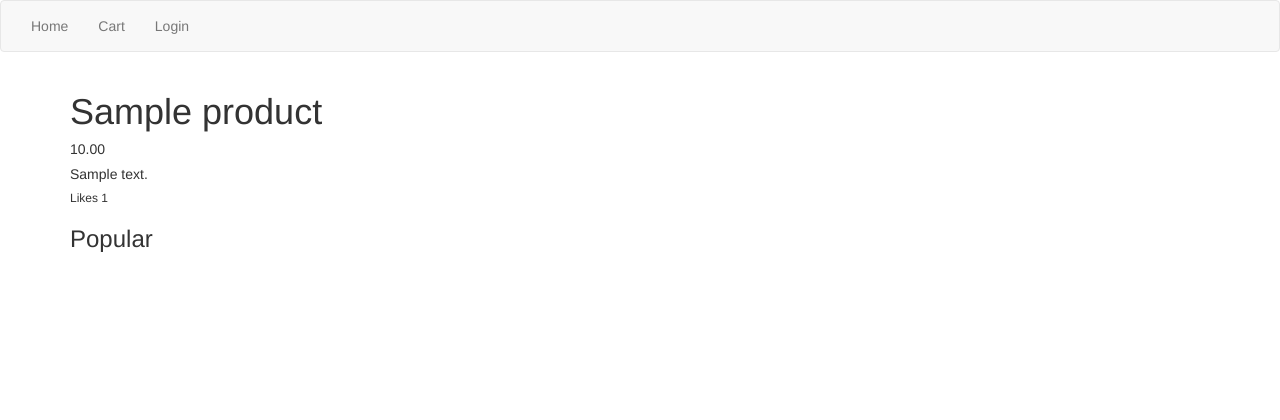
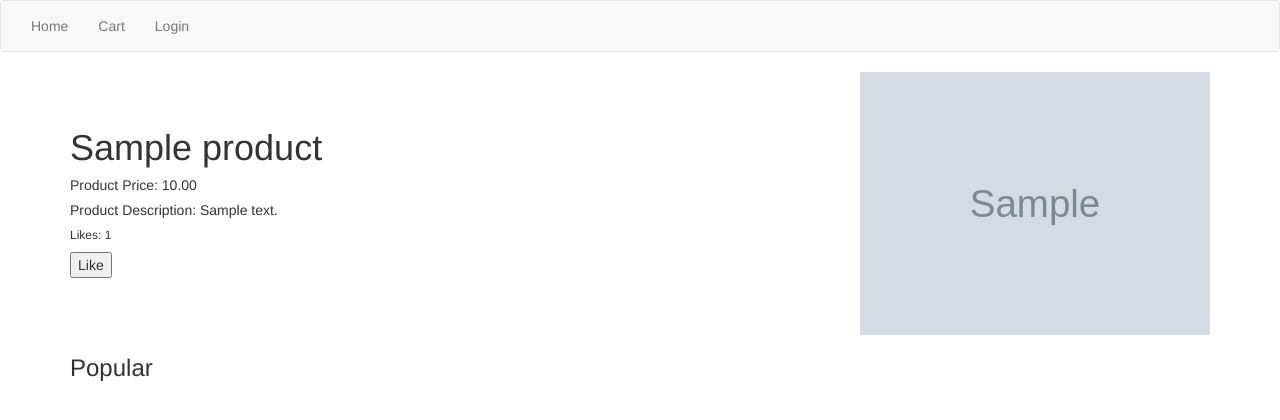
Before and after one commit to Blazhevskiy/SteelKiwi, a Django app: a page that uses test_products_task/templates/products/product_detail.html in a window 1280 px wide. Shown: the top 420 px of the page. Run offline with Django 3.2, Linux system fonts and the light colour scheme; tables that the repository leaves empty hold one stand-in row (values such as "Sample post"); grey boxes marked "Sample" are stand-in pictures; some libraries are stand-ins or nearby versions.

Commit message:
Ready task commit

```diff
--- a/config/settings.py
+++ b/config/settings.py
@@ -38,7 +38,7 @@ DEBUG = env.bool("DJANGO_DEBUG")
 
 SECRET_KEY = env('DJANGO_SECRET_KEY')
 
-ALLOWED_HOSTS = env.list('DJANGO_ALLOWED_HOSTS')
+ALLOWED_HOSTS =  ['localhost', '127.0.0.1']
 
 ADMINS = tuple([tuple(admins.split(':')) for admins in env.list('DJANGO_ADMINS')])
 
--- a/test_products_task/products/admin.py
+++ b/test_products_task/products/admin.py
@@ -1,6 +1,6 @@
 from django.contrib import admin
 
-from test_products_task.products.models import Category, Product, Like
+from test_products_task.products.models import Category, Product, Like, Comment
 
 
 @admin.register(Product)
@@ -16,3 +16,7 @@ class CategoryAdmin(admin.ModelAdmin):
 @admin.register(Like)
 class LikeAdmin(admin.ModelAdmin):
     pass
+
+@admin.register(Comment)
+class CommentAdmin(admin.ModelAdmin):
+    pass
--- a/test_products_task/products/models.py
+++ b/test_products_task/products/models.py
@@ -4,6 +4,7 @@ from django.urls import reverse
 from django.utils.translation import ugettext_lazy as _
 from model_utils import Choices
 from model_utils.models import TimeStampedModel
+from django.contrib.contenttypes.fields import GenericRelation
 
 from config import settings
 
--- a/test_products_task/products/views.py
+++ b/test_products_task/products/views.py
@@ -7,6 +7,7 @@ from django.contrib import messages
 from django.core.serializers import serialize
 from django.db.models import Sum, Case, When, IntegerField, Count, F, Q
 from django.db.models.functions import Coalesce
+from django.db.utils import IntegrityError
 from django.http import Http404, HttpResponse
 from django.shortcuts import redirect
 from django.urls import reverse_lazy, reverse
@@ -14,11 +15,12 @@ from django.utils import timezone
 from django.utils.translation import ugettext_lazy as _
 from django.views.decorators.csrf import csrf_exempt
 from django.views.generic import ListView, DetailView, FormView, TemplateView
+from django.shortcuts import render
 
 from test_products_task.common.mixins import ActiveTabMixin
 from test_products_task.common.utils import get_ip_from_request
 from test_products_task.products.forms import LikeForm
-from test_products_task.products.models import Category, Product, Like
+from test_products_task.products.models import Category, Product, Like, Comment
 
 
 class CategoryListView(ActiveTabMixin, ListView):
@@ -34,10 +36,14 @@ class CategoryListView(ActiveTabMixin, ListView):
         return context
 
     def get(self, request, *args, **kwargs):
+        categories_list = []
         categories = json.loads(serialize('json', Category.objects.all()))
+        print(categories)
         for i in categories:
-            print(i)
-        return HttpResponse('Hello World!')
+            number_filt = Product.objects.filter(category__name=i['fields']['name']).count()
+            el = {'name': i['fields']['name'], 'number': number_filt, 'get_absolute_url': 'http://localhost:8000/products/'+ i['fields']['slug']}
+            categories_list.append(el)
+        return render(request, 'products/category_list.html', {'category_list': categories_list})
 
 
 class CategoryDetailView(DetailView):
@@ -57,6 +63,8 @@ class ProductDetailView(DetailView):
         category_slug = kwargs['category_slug']
         try:
             self.category = Category.objects.get(slug=category_slug)
+            product_slug = request.path.split('/')[4]
+            #self.comment = Category.objects.filter(product_slug=product_slug)
         except Category.DoesNotExist:
             raise Http404
         return super().get(request, *args, **kwargs)
@@ -77,8 +85,31 @@ class LikeToggleView(AjaxResponseMixin, JSONResponseMixin, FormView):
         return super().dispatch(request, *args, **kwargs)
 
     def post(self, request, *args, **kwargs):
-        raise NotImplementedError()
+        like = Like()
+        if request.user.is_authenticated:
+            like.user = request.user
+        else:
+            like.ip = get_ip_from_request(request)
+        product_id = request.path.split('/')[2]
+        like.product =  Product.objects.get(id=product_id)
+        try:
+            like.save()
+        except IntegrityError:
+            messages.warning(request, 'You have already liked this product')
+            return HttpResponse('#')
 
+        return HttpResponseRedirect('#')
+
+
+class CommentToggleView(AjaxResponseMixin, JSONResponseMixin, FormView, Comment):
+    model = Comment
+    active_tab = 'product_detail'
+
+    def get (request, pk):
+        new = get_object_or_404(Product, pk)
+        comment = model.objects.filter(new=pk)
+        print(comment)
+        return render(request, 'products/product_detail.html', {'new': new, 'comments': comment})
 
 class AddToCartView(AjaxResponseMixin, JSONResponseMixin, FormView):
     http_method_names = ('post',)
--- a/test_products_task/static/css/project.css
+++ b/test_products_task/static/css/project.css
@@ -62,3 +62,35 @@
 .StripeElement--webkit-autofill {
   background-color: #fefde5 !important;
 }
+
+
+/* For category_detail */
+
+.category_detail__image{
+  width: 10em;
+}
+
+.category_detail__container{
+  display: flex;
+  align-items: center;
+}
+
+.category_detail__description{
+  flex: 2;
+}
+
+.category_detail__content{
+  flex: 1;
+}
+
+/* For product_detail */
+
+.product_detail__page{
+  display: flex;
+  align-items: center;
+  justify-content: space-between;
+}
+
+.product_detail__image{
+  width: 25em;
+}
--- a/test_products_task/templates/products/category_list.html
+++ b/test_products_task/templates/products/category_list.html
@@ -7,6 +7,7 @@
         {% for category in category_list %}
             <a href="{{ category.get_absolute_url }}" class="list-group-item">
               <h4 class="list-group-item-heading">{{ category.name }}</h4>
+              <h5>Amount: {{category.number}}</h5>
             </a>
         {% endfor %}
     </div>
--- a/test_products_task/templates/products/product_detail.html
+++ b/test_products_task/templates/products/product_detail.html
@@ -1,15 +1,32 @@
 {% extends "base.html" %}
 
 {% block content %}
+<div class="product_detail__page">
+    <div class="product_detai__info">
         <h1>{{ product.name }}</h1>
-<h5>{{ product.price }}</h5>
-<h5>{{ product.description }}</h5>
-<h6>Likes {{ product.likes.count }}</h6>
+        <h5>Product Price: {{ product.price }}</h5>
+        <h5>Product Description: {{ product.description }}</h5>
+        <h6>Likes: {{ product.likes.count }}</h6>
+        <h6>    {% for comment in comments%}
+                <br>Автор - {{comment.user}}   </br>
+                <br>Коментарий - {{comment.text}}</br>
+                {% endfor %}
+        </h6>
+
+        <button onclick="send()">Like</button>
         <ul class="list-group">
             {% for date, count in likes.items %}
                 <li class="list-group-item">{{ date }} - {{ count }}</li>
             {% endfor %}
+
+
+
         </ul>
+    </div>
+    <div>
+        <img class="product_detail__image" src="http://localhost:8000/media/{{ product.image }}" alt="{{ product.name }} image">
+    </div>
+</div>
 
 <h3>Popular</h3>
 <ul class="list-group">
@@ -20,4 +37,11 @@
     {% endfor %}
 </ul>
 
+<script>
+    send = () => {
+        fetch('http://{{ request.get_host }}/products/{{ product.pk }}/like/', {method: 'POST'})
+        .then(res => res.json())
+        .catch(err => window.location.reload())
+    }
+</script>
 {% endblock content %}
```
Also changed, not shown: test_products_task/products/tests/tests.py (+16 -2 lines), test_products_task/templates/products/category_detail.html (+9 -3 lines), README.md, test_products_task/media/16-CyberPowerPC-Gaming-Desktop-SOURCE-Amazon.jpg (added). Lines whose indentation alone changed are shown as unchanged.
